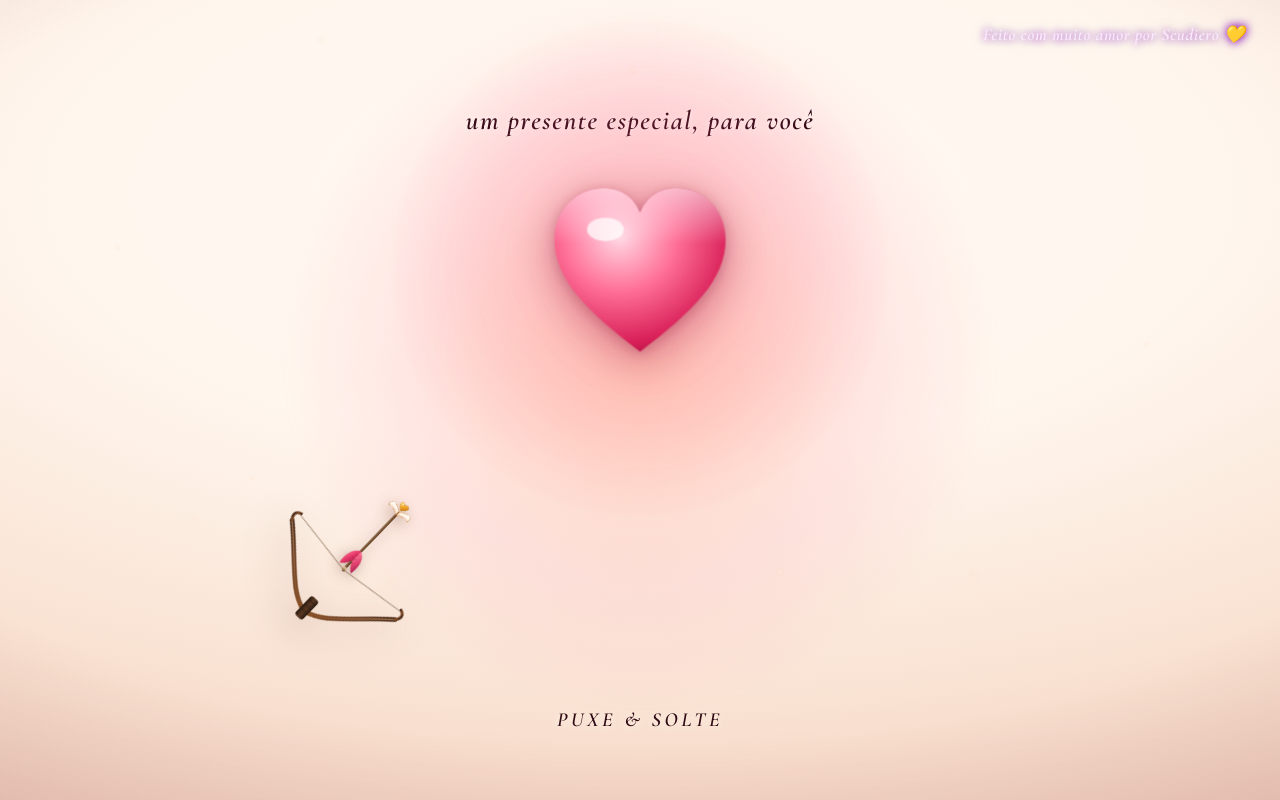
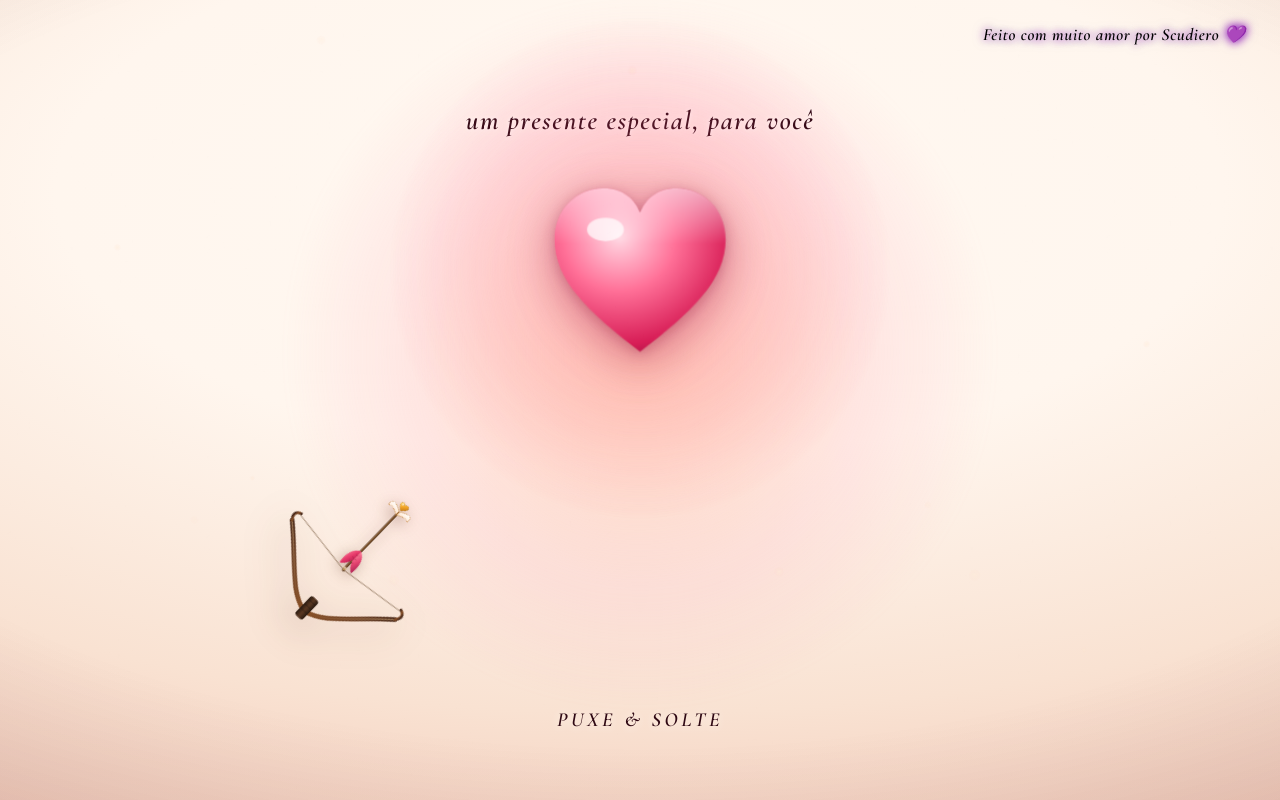
Before and after one commit to Fehscudiero/aniversariobe, a website built with Vite: page index.html in a window 1280 px wide. Built offline with nearby package versions, Linux system fonts and the light colour scheme.

Commit message:
feat: altera cor da assinatura para preto e emoji de coração roxo

```diff
--- a/birthday.css
+++ b/birthday.css
@@ -56,7 +56,7 @@ body{
   font-weight:700;
   font-size:clamp(12px, 2.6vw, 17px);
   letter-spacing:.04em;
-  color:#fbeaff;
+  color:#000000;
   padding:8px 16px;
   cursor:crosshair;
   transform-origin:right top;
@@ -67,8 +67,8 @@ body{
 
 .cornerLove:hover {
   transform: translateY(-2px) scale(1.02);
-  color: #ffffff;
-  text-shadow: 0 0 10px #e5b3ff, 0 0 20px #7f00b2;
+  color: #000000;
+  text-shadow: 0 0 10px rgba(127, 0, 178, 0.9), 0 0 20px #7f00b2;
 }
 
 @keyframes dropInLove {
--- a/birthday.js
+++ b/birthday.js
@@ -955,7 +955,7 @@ if (cornerLoveEl) {
         }
         if(targetText[index] === " ") return " ";
         return letters[Math.floor(Math.random() * letters.length)];
-      }).join("") + " 💛";
+      }).join("") + " 💜";
 
       if(iteration >= targetText.length / 2){
         clearInterval(hackerInterval);
--- a/index.html
+++ b/index.html
@@ -19,7 +19,7 @@
   <main class="scene">
 
     <!-- Mensagem de amor no canto superior direito -->
-    <div class="cornerLove" id="cornerLove" aria-label="Feito com muito amor por Scudiero" data-value="Feito com muito amor por Scudiero">Feito com muito amor por Scudiero 💛</div>
+    <div class="cornerLove" id="cornerLove" aria-label="Feito com muito amor por Scudiero" data-value="Feito com muito amor por Scudiero">Feito com muito amor por Scudiero 💜</div>
 
     <!-- O mundo da árvore (Ato 4). Um canvas de alta performance. -->
     <canvas id="tree" class="tree" aria-label="Uma árvore floresce e cresce formando um lindo coração de pétalas brilhantes" role="img"></canvas>
```
